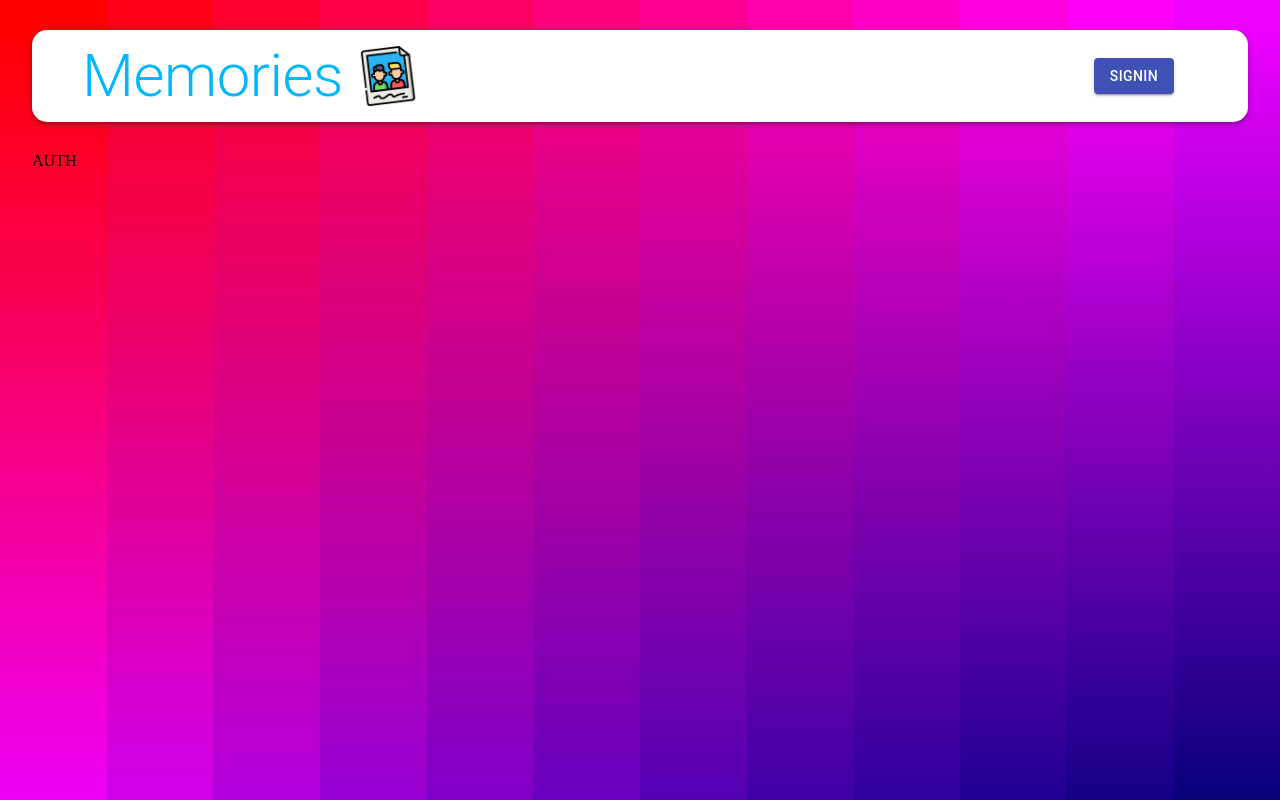
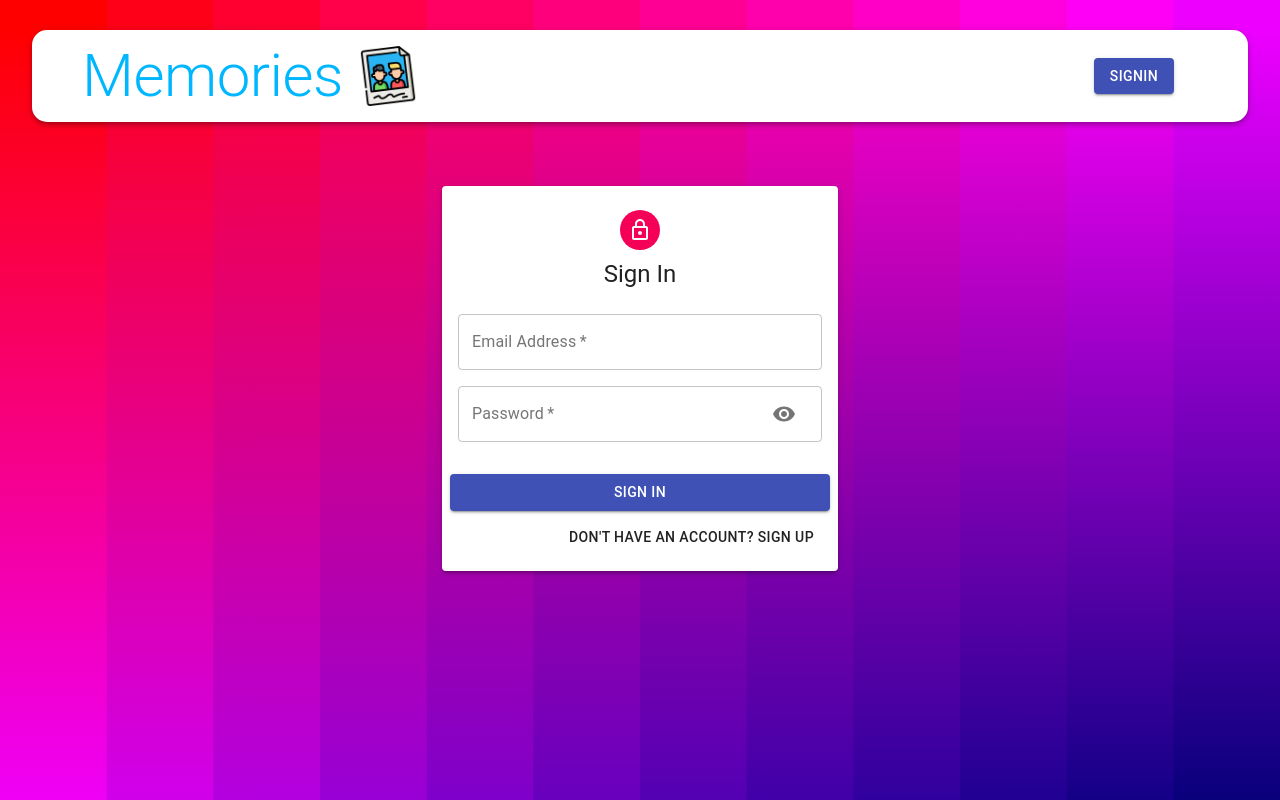
Before and after one commit to abh-i29/Memories, a React (Create React App) app in the folder client/: page /auth in a window 1280 px wide. Built offline with nearby package versions, Linux system fonts and the light colour scheme.

Commit message:
Implemented Auth Form

```diff
--- a/client/src/components/Auth/Auth.js
+++ b/client/src/components/Auth/Auth.js
@@ -1,10 +1,56 @@
-import React from 'react'
+import React, {useState} from 'react'
+import { Avatar, Button, Paper, Grid, Typography, Container} from '@material-ui/core'
+import LockOutlinedIcon from '@material-ui/icons/LockOutlined';
+import useStyles from './styles';
+import Input from "./input";
+
 
 export const Auth = () => {
-    const state = null;
+    const classes = useStyles();
+    const [showPassword, setShowPassword] = useState(false);
+    const [isSignup, setIsSignUp] = useState(false);
+
+    const handleChange = ()=>setShowPassword((prevShowPassword)=> !prevShowPassword)
+    const handleSubmit = ()=>{}
+    const handleShowPassword = ()=>{}
+    const switchMode = ()=>{
+        setIsSignUp((prevIsSignUp)=> !prevIsSignUp)
+        handleShowPassword(false);
+    }
     return (
-        <div>
-            AUTH
-        </div>
+        <Container component="main" maxWidth="xs">
+            <Paper className={classes.paper} elevation={3}>
+                <Avatar className={classes.avatar}>
+                <LockOutlinedIcon />
+                </Avatar>
+                <Typography variant="h5">{ isSignup ? 'Sign Up' : 'Sign In'}</Typography>
+            {/* <div>hello</div> */}
+                <form className={classes.form} onSubmit={handleSubmit}>
+                    <Grid container spacing={2}>
+                        {
+                            isSignup && (
+                                <>
+                                    <Input name="firstName" label="First Name" handleChange={handleChange} autoFocus half/>
+                                    <Input name="lastName" label="Last Name" handleChange={handleChange} half/>
+                                </>
+                            )
+                        }
+                        <Input name="email" label="Email Address" handleChange={handleChange} type="email"/>
+                        <Input name="password" label="Password" handleChange={handleChange} type={showPassword ? "text": "password"} handleShowPassword={handleShowPassword}/>
+                        { isSignup && <Input name="confirmPassword" label="Repeat Password" handleChange={handleChange} type="password"/>}
+                        <Button type="submit" fullWidth variant="contained" color="primary" className={classes.submit}>
+                            {isSignup ? 'Sign Up': 'Sign In'}
+                        </Button>
+                    </Grid>
+                    <Grid container justify="flex-end">
+                        <Grid item>
+                            <Button onClick={switchMode}>
+                                {isSignup ? 'Already Have an Account? Sign In' : "Don't have an account? Sign Up "}
+                            </Button>
+                        </Grid>
+                    </Grid>
+                </form>
+            </Paper>
+        </Container>
     )
 }
--- /dev/null
+++ b/client/src/components/Auth/input.js
@@ -0,0 +1,35 @@
+import React from 'react'
+import { TextField,Grid,InputAdornment,IconButton } from "@material-ui/core";
+
+import Visibility from '@material-ui/icons/Visibility'
+import VisibilityOff from '@material-ui/icons/VisibilityOff'
+
+const input = ({name, handleChange,label,half,autoFocus,type,handleShowPassword}) => {
+    return (
+        <Grid item xs={6} sm={half ? 6 : 12}>
+            <TextField
+                name={name}
+                onChange={handleChange}
+                variant="outlined"
+                required
+                fullWidth
+                label={label}
+                autoFocus={autoFocus}
+                type={type}
+                // name==='password' && means a ternary operator
+                // which says if this then show else null
+                InputProps={name==='password' &&{
+                    endAdornment:(
+                        <InputAdornment position="end">
+                            <IconButton onClick={handleShowPassword}>
+                                {type === "password" ? <Visibility/>: <VisibilityOff/>}
+                            </IconButton>
+                        </InputAdornment>
+                    )
+                } }
+            />
+        </Grid>
+    )
+}
+
+export default input
--- a/client/src/components/Auth/styles.js
+++ b/client/src/components/Auth/styles.js
@@ -0,0 +1,30 @@
+import { makeStyles } from '@material-ui/core/styles';
+
+export default makeStyles((theme) => ({
+  paper: {
+    marginTop: theme.spacing(8),
+    display: 'flex',
+    flexDirection: 'column',
+    alignItems: 'center',
+    padding: theme.spacing(2),
+  },
+  root: {
+    '& .MuiTextField-root': {
+      margin: theme.spacing(1),
+    },
+  },
+  avatar: {
+    margin: theme.spacing(1),
+    backgroundColor: theme.palette.secondary.main,
+  },
+  form: {
+    width: '100%', // Fix IE 11 issue.
+    marginTop: theme.spacing(3),
+  },
+  submit: {
+    margin: theme.spacing(3, 0, 2),
+  },
+  googleButton: {
+    marginBottom: theme.spacing(2),
+  },
+}));
```
Also changed, not shown: 2 other files (tests, documents, lock files or other folders).
